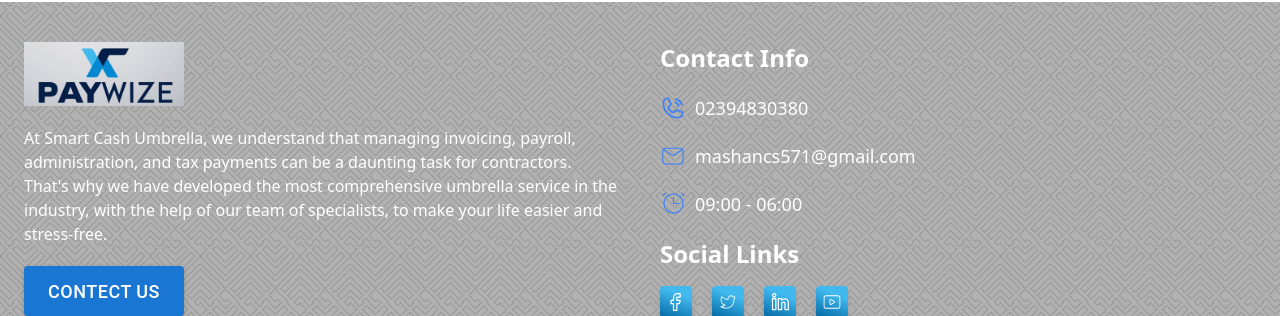
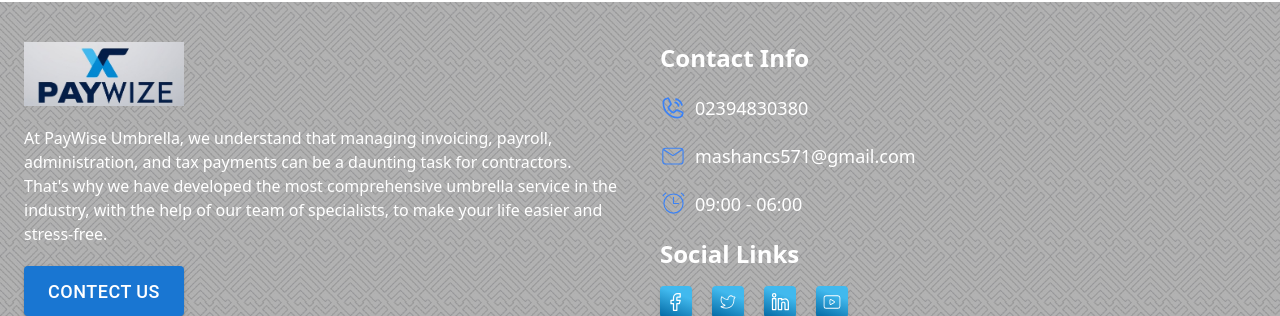
Before and after one commit to RaiSufian/paywise, a React (Vite) app: page / in a window 1280 px wide. Shown: the part 4220-4536 px from the top of the page. Built offline with nearby package versions, Linux system fonts and the light colour scheme.

Commit message:
solve build netlify issue

```diff
--- a/src/components/footer.jsx
+++ b/src/components/footer.jsx
@@ -7,7 +7,7 @@ const Footer = () => {
                     <div className="lg:w-1/2 pb-5">
                         <div className="">
                             <img src="/logo 2.jpg" alt="footer_logo" className="w-40" />
-                            <p className="text-white py-5">At Smart Cash Umbrella, we understand that managing invoicing, payroll, administration, and tax payments can be a daunting task for contractors. That's why we have developed the most comprehensive umbrella service in the industry, with the help of our team of specialists, to make your life easier and stress-free.</p>
+                            <p className="text-white py-5">At PayWise Umbrella, we understand that managing invoicing, payroll, administration, and tax payments can be a daunting task for contractors. That's why we have developed the most comprehensive umbrella service in the industry, with the help of our team of specialists, to make your life easier and stress-free.</p>
                             <Button variant="contained" sx={{
                                 fontSize: '18px',
                                 padding: '10px 24px 8px 24px',
--- a/src/pages/homePage/hero.jsx
+++ b/src/pages/homePage/hero.jsx
@@ -5,7 +5,7 @@ import img1 from '../../assets/slide1.jpg';
 import img2 from '../../assets/slide2.jpg';
 import img3 from '../../assets/slide3.jpg';
 import { Button } from '@mui/material';
-import AnimateBounce from '../../components/AnimateBounce';
+import AnimateBounce from "../../components/animateBounce";
 import AnimateUp from '../../components/animateUp';
 import AnimateRight from '../../components/animateRight';
 import AnimateDown from '../../components/animatedown';
```
